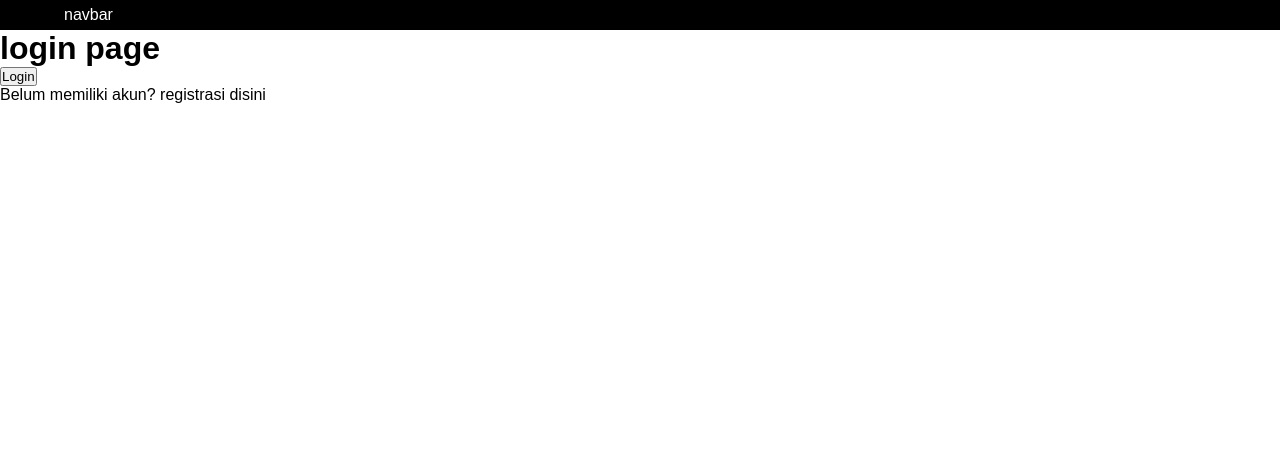
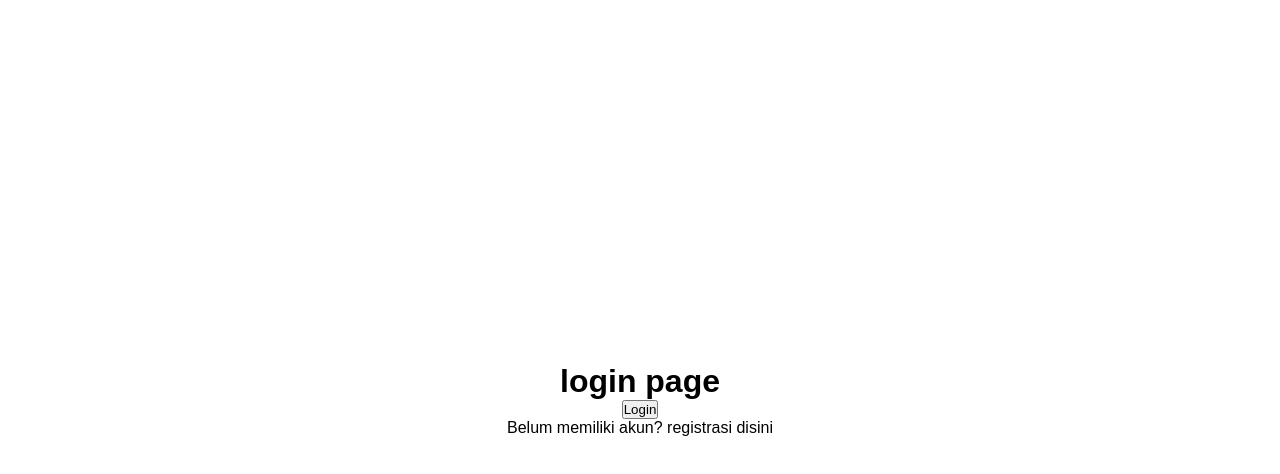
Before and after one commit to ramarfx/belajar-nextjs, a Next.js app: page /auth/login in a window 1280 px wide. Shown: the top 474 px of the page. Built offline with nearby package versions, Linux system fonts and the light colour scheme.

Commit message:
styling modules

```diff
--- a/src/components/layouts/AppShell/index.tsx
+++ b/src/components/layouts/AppShell/index.tsx
@@ -1,15 +1,20 @@
 import React, { ReactNode } from "react";
 import Navbar from "../navbar";
+import { useRouter } from "next/router";
 
 type AppShellProps = {
   children: React.ReactNode;
 };
 
+const disableNavbar = ["/auth/login", "/auth/register"];
+
 const AppShell = (props: AppShellProps) => {
   const { children } = props;
+  const { pathname } = useRouter();
+
   return (
     <div>
-      <Navbar />
+      {!disableNavbar.includes(pathname) && <Navbar />}
       {children}
     </div>
   );
--- a/src/components/layouts/navbar/index.tsx
+++ b/src/components/layouts/navbar/index.tsx
@@ -1,6 +1,8 @@
+import styles from "./navbar.module.css";
+
 const Navbar = () => {
   return (
-    <div className="navbar">
+    <div className={styles.navbar}>
       <div>navbar</div>
     </div>
   );
--- /dev/null
+++ b/src/components/layouts/navbar/navbar.module.css
@@ -0,0 +1,10 @@
+.navbar {
+    display: flex;
+    width: 100%;
+    height: 30px;
+    background-color: black;
+    color: white;
+    display: flex;
+    align-items: center;
+    padding: 0 5%;
+  }
--- a/src/pages/_app.tsx
+++ b/src/pages/_app.tsx
@@ -1,5 +1,4 @@
 import AppShell from "@/components/layouts/AppShell";
-import Navbar from "@/components/layouts/navbar";
 import "@/styles/globals.css";
 import type { AppProps } from "next/app";
 
--- /dev/null
+++ b/src/pages/auth/login.module.css
@@ -0,0 +1,7 @@
+.login {
+    display: flex;
+    flex-direction: column;
+    justify-content: center;
+    align-items: center;
+    height: 100vh;
+}
--- a/src/pages/auth/login.tsx
+++ b/src/pages/auth/login.tsx
@@ -1,5 +1,7 @@
 import Link from "next/link";
 import { useRouter } from "next/router";
+import styles from "./login.module.css";
+import LoginViews from "@/views/auth/login";
 
 const LoginPage = () => {
   const { push } = useRouter();
@@ -7,14 +9,9 @@ const LoginPage = () => {
     push("/product");
   };
   return (
-    <div>
-      <h1>login page</h1>
-      <button onClick={() => handlerLogin()}>Login</button>
-      <p>
-        Belum memiliki akun? registrasi{" "}
-        <Link href={"/auth/register"}>disini</Link>
-      </p>
-    </div>
+    <>
+      <LoginViews />
+    </>
   );
 };
 
--- a/src/styles/globals.css
+++ b/src/styles/globals.css
@@ -15,14 +15,3 @@ a {
   color: inherit;
   text-decoration: none;
 }
-
-.navbar {
-  display: flex;
-  width: 100%;
-  height: 30px;
-  background-color: black;
-  color: white;
-  display: flex;
-  align-items: center;
-  padding: 0 5%;
-}
--- /dev/null
+++ b/src/views/auth/login/index.tsx
@@ -0,0 +1,22 @@
+import Link from "next/link";
+import { useRouter } from "next/router";
+import styles from './login.module.css';
+
+const LoginViews = () => {
+  const { push } = useRouter();
+  const handleLogin = () => {
+    push("/product");
+  };
+  return (
+    <div className={styles.login}>
+      <h1>login page</h1>
+      <button onClick={() => handleLogin()}>Login</button>
+      <p>
+        Belum memiliki akun? registrasi{" "}
+        <Link href={"/auth/register"}>disini</Link>
+      </p>
+    </div>
+  );
+};
+
+export default LoginViews;
--- /dev/null
+++ b/src/views/auth/login/login.module.css
@@ -0,0 +1,7 @@
+.login {
+    display: flex;
+    flex-direction: column;
+    justify-content: center;
+    align-items: center;
+    height: 100vh;
+}
```
